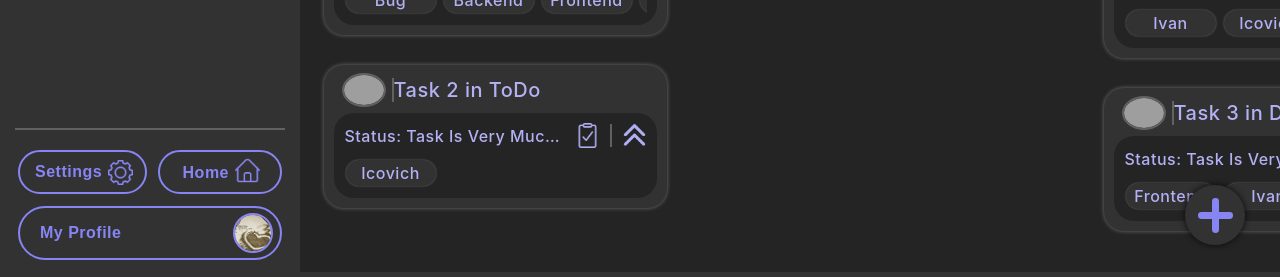
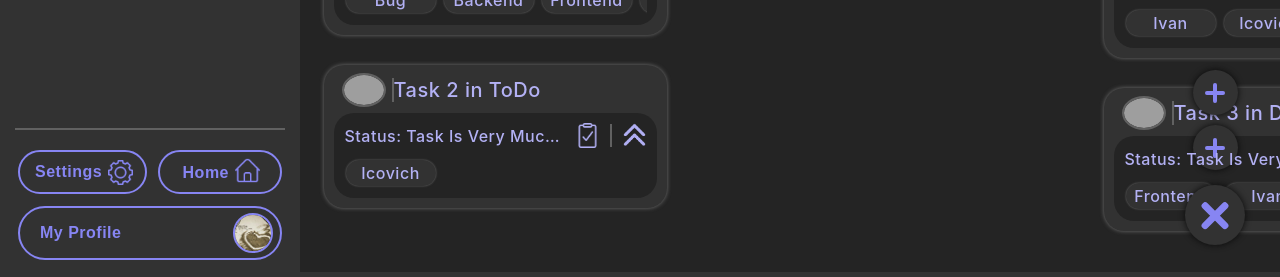
Before and after one commit to DonPull/Kanban-Board, a React (Create React App) app in the folder frontend/: page / in a window 1280 px wide. Both pictures are taken after a click on the element 1215 px from the left and 735 px from the top of the page. Shown: the part 520-797 px from the top of the page. Built offline with nearby package versions, Linux system fonts and the light colour scheme; grey boxes are pictures that could not be loaded.

Commit message:
Made animations for the action button (on the kanban board).

```diff
--- a/frontend/src/components/Content/KanbanBoard/KanbanBoard.css
+++ b/frontend/src/components/Content/KanbanBoard/KanbanBoard.css
@@ -21,30 +21,65 @@
     color: var(--theme-color-accent);
 }
 
-.add-new-task-btn{
+.create-action-btn-container{
+    align-items: flex-end;
+    gap: 1rem;
+    position: fixed;
+    right: 0;
+    bottom: 0;
+    margin: 0 3.5rem 3.5rem 0;
+}
+
+.create-action-btn-container > div:not(:last-of-type){
+    width: fit-content;
+    min-width: 4.5rem;
+    height: 4.5rem;
+    border-radius: 3rem;
+    padding: 0 1.2rem;
+    transform: translateY(-3rem);
+    opacity: 0;
+}
+
+.action-btn{
     transition: 200ms;
     display: flex;
     justify-content: center;
     align-items: center;
     border-radius: 50%;
-    position: fixed;
-    right: 0;
-    bottom: 0;
     width: 6rem;
     height: 6rem;
     background-color: var(--theme-color-bg-element);
     box-shadow: 0px 0px 6px rgb(10 10 10);
-    margin: 0 3.5rem 3.5rem 0;
+    cursor: pointer;
 }
-.add-new-task-btn img{
+.action-btn img{
     transition: 200ms;
     filter: var(--theme-color-accent-filter);
     width: 3.5rem;
 }
+.action-btn:last-of-type{
+    margin-top: 0.5rem;
+}
 
-.add-new-task-btn:hover{
+.action-btn:hover{
     background-color: var(--theme-color-accent);
 }
-.add-new-task-btn:hover img{
+.action-btn:hover img{
     filter: var(--theme-color-bg-element-filter);
 }
+
+.action-btn-text-container{
+    position: absolute;
+    width: max-content;
+    right: calc(0px + 10px);
+    margin-right: 0.5rem;
+    font-size: 1.7rem;
+    margin-bottom: 0.1rem;
+    pointer-events: none;
+}
+.action-btn-text-container > label{
+    transition: 150ms cubic-bezier(0.67, 0.58, 0.41, 0.9);
+    opacity: 0;
+    color: var(--theme-color-bg-element);
+    font-weight: 700;
+}
--- a/frontend/src/components/Content/KanbanBoard/KanbanBoard.jsx
+++ b/frontend/src/components/Content/KanbanBoard/KanbanBoard.jsx
@@ -2,11 +2,12 @@ import React, { Component } from 'react';
 import ReactDOM from 'react-dom';
 import Task from '../Tasks/Task';
 import "./KanbanBoard.css";
-import newTaskIcon from '../../../assets/+_and_x_icon.svg';
+import addBtn from '../../../assets/+_and_x_icon.svg';
 import KanbanColumn from './KanbanColumn';
 
 class KanbanBoard extends Component {
     state = {
+        mainActionBtnIsToggled: false,
         tasksInfo: [
             { columnName: "ToDo", tasks: [
                     {
@@ -215,6 +216,55 @@ class KanbanBoard extends Component {
         ]
     }
 
+    componentDidMount(){
+        let listOfActionButtons = document.querySelectorAll(".create-action-btn-container > *");
+        let mainActionBtn = listOfActionButtons[listOfActionButtons.length - 1];
+        let { mainActionBtnIsToggled } = this.state;
+
+        mainActionBtn.onclick = (event) => {
+            mainActionBtnIsToggled = !mainActionBtnIsToggled;
+
+            if(mainActionBtnIsToggled){
+                mainActionBtn.style.transform = "rotate(45deg)";
+                //mainActionBtn.style.transform = "rotate(135deg)";
+                listOfActionButtons.forEach(e => {
+                    if(e !== mainActionBtn){
+                        e.style.transform = "translateY(0)";
+                        e.style.opacity = "1";
+                    }
+                });
+            }else{
+                mainActionBtn.style.transform = "rotate(0deg)";
+                listOfActionButtons.forEach(e => {
+                    if(e !== mainActionBtn){
+                        e.style.transform = "translateY(-3rem)";
+                        e.style.opacity = "0";
+                    }
+                });
+            }
+        }
+
+        listOfActionButtons.forEach(e => {
+            if(e !== mainActionBtn){
+                //center each action button relative to the main action button
+                e.style.marginRight = `calc(${(Number(mainActionBtn.getBoundingClientRect().width) - Number(e.getBoundingClientRect().width)) + "px"} / 2)`;
+
+                let eImg = e.querySelector("img");
+                let eLabel = e.querySelector("label");
+
+                e.onmouseover = (event) => {
+                    // eImg.style.margin = `0 ${parseInt(Number(eLabel.getBoundingClientRect().width)) + 22 + "px"} 0 1rem`;
+                    eImg.style.marginRight = parseInt(Number(eLabel.getBoundingClientRect().width)) + 12 + "px";
+                    eLabel.style.opacity = "1";
+                }
+                e.onmouseout = (event) => {
+                    eImg.style.margin = "0";
+                    eLabel.style.opacity = "0";
+                }
+            }
+        });
+    }
+
     render() {
         let { tasksInfo } = this.state;
         return (
@@ -229,8 +279,24 @@ class KanbanBoard extends Component {
                         );
                     })
                 }
-                <div className='add-new-task-btn'>
-                    <img src={newTaskIcon}/>
+                <div className='create-action-btn-container flex column'>
+                    <div className='new-task-action-btn action-btn' >
+                        <img src={addBtn} style={{ width: "2rem" }} />
+                        <div className="action-btn-text-container">
+                            <label>New Task</label>
+                        </div>
+                    </div>
+
+                    <div className='new-column-action-btn action-btn' >
+                        <img src={addBtn} style={{ width: "2rem" }} />
+                        <div className="action-btn-text-container">
+                            <label>New Column</label>
+                        </div>
+                    </div>
+
+                    <div className='action-btn'>
+                        <img src={addBtn}/>
+                    </div>
                 </div>
             </div>
         );
--- a/frontend/src/components/Content/Tasks/TaskContent.css
+++ b/frontend/src/components/Content/Tasks/TaskContent.css
@@ -66,17 +66,19 @@
 .task-associated-people-container img{
     width: 2.8rem;
     border-radius: 50%;
-    margin-left: 0.8rem;
+    /* margin-left: 0.8rem; */
+    margin-left: auto;
 }
 .task-associated-people-container label{
     height: fit-content;
 }
 .task-associated-people-container label:nth-of-type(1){
-    margin-right: auto;
+    /* margin-right: auto; */
 }
 .task-associated-people-container label:nth-of-type(2){
     margin-left: 0.6rem;
-    margin-right: auto;
+    /* margin-right: auto; */
+    margin-right: 1rem;
 }
 
 .task-content-filters-container > div:first-of-type{
--- a/frontend/src/components/Content/Tasks/TaskContent.jsx
+++ b/frontend/src/components/Content/Tasks/TaskContent.jsx
@@ -79,7 +79,7 @@ class TaskContent extends Component {
                     </div>
 
                     <div className='task-content-main-container-column' style={{ marginTop: "1rem" }}>
-                        <div className='flex column'>
+                        <div className='flex column' style={{ width: "max-content" }}>
                             <div className='task-associated-people-container content-pill'>
                                 <label>Creator:</label>
                                 <label>{taskInfo.taskCreator.name}</label>
```
